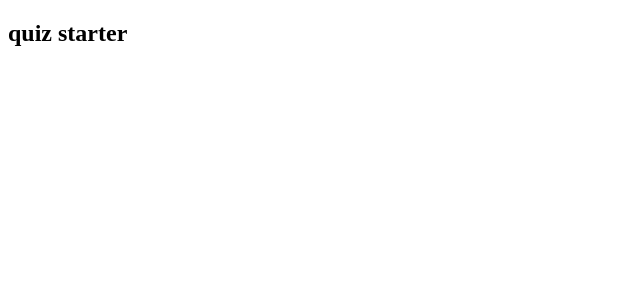
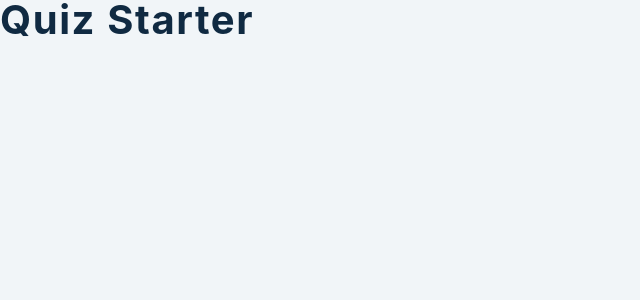
Before and after one commit to Ilie1985/quiz_reactjs, a React (Create React App) app: page / in a window 1280 px wide. Shown: the top 300 px of the page, without its empty margins (0-640 px from the left). Built offline with nearby package versions, Linux system fonts and the light colour scheme.

Commit message:
global styles css

```diff
--- a/src/index.css
+++ b/src/index.css
@@ -44,3 +44,79 @@
   --max-width: 1170px;
   --fixed-width: 620px;
 }
+
+/*
+===============
+Global Styles
+===============
+*/
+
+*,
+::after,
+::before {
+  margin: 0;
+  padding: 0;
+  box-sizing: border-box;
+}
+body {
+  font-family: -apple-system, BlinkMacSystemFont, 'Segoe UI', Roboto, Oxygen,
+    Ubuntu, Cantarell, 'Open Sans', 'Helvetica Neue', sans-serif;
+  background: var(--clr-grey-10);
+  color: var(--clr-grey-1);
+  line-height: 1.5;
+  font-size: 0.875rem;
+}
+ul {
+  list-style-type: none;
+}
+a {
+  text-decoration: none;
+}
+h1,
+h2,
+h3,
+h4 {
+  letter-spacing: var(--spacing);
+  text-transform: capitalize;
+  line-height: 1.25;
+  margin-bottom: 0.75rem;
+}
+h1 {
+  font-size: 2.5rem;
+}
+h2 {
+  font-size: 2rem;
+}
+h3 {
+  font-size: 1.25rem;
+}
+h4 {
+  font-size: 0.875rem;
+}
+p {
+  margin-bottom: 1.25rem;
+  color: var(--clr-grey-3);
+}
+@media screen and (min-width: 800px) {
+  h1 {
+    font-size: 3rem;
+  }
+  h2 {
+    font-size: 2.5rem;
+  }
+  h3 {
+    font-size: 1.75rem;
+  }
+  h4 {
+    font-size: 1rem;
+  }
+  body {
+    font-size: 1rem;
+  }
+  h1,
+  h2,
+  h3,
+  h4 {
+    line-height: 1;
+  }
+}
```
